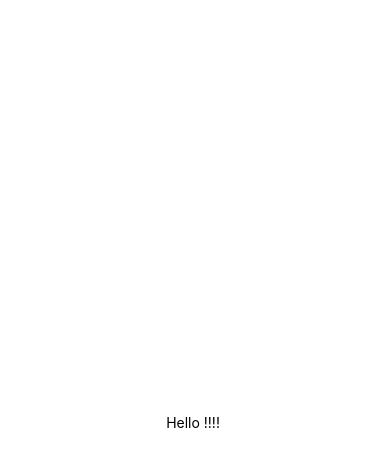
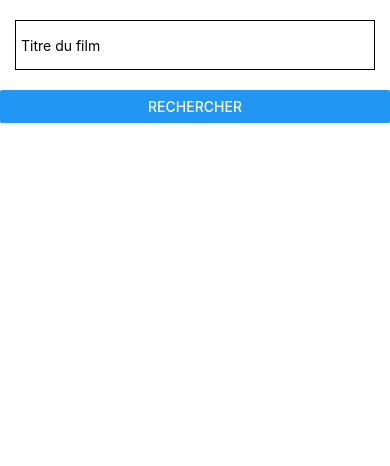
Before and after one commit to CharlesRLG/reactNative, a React Native app: screen / in a window 390 px wide. Shown: the top 466 px of the page. Built offline with nearby package versions, Linux system fonts and the light colour scheme.

Commit message:
ajout d'un bouton de recherche

```diff
--- a/App.js
+++ b/App.js
@@ -1,13 +1,12 @@
 import { StatusBar } from 'expo-status-bar';
 import { StyleSheet, Text, View } from 'react-native';
+import React from 'react'
+import Search from './Components/Search'
 
-export default function App() {
-  return (
-    <View style={styles.container}>
-      <Text>Hello !!!! </Text>
-      <StatusBar style="auto" />
-    </View>
-  );
+export default class App extends React.Component {
+  render() {
+    return <Search />
+  }
 }
 
 const styles = StyleSheet.create({
--- /dev/null
+++ b/Components/Search.js
@@ -0,0 +1,26 @@
+// Components/Search.js
+import React from 'react'
+import { View, TextInput, Button } from 'react-native'
+
+class Search extends React.Component {
+    render() {
+        return (
+            <View style={{ marginTop: 20 }}>
+                <TextInput placeholder='Titre du film'
+                  style={{
+                    marginLeft: 15,
+                    marginRight: 15,
+                    marginBottom: 20,
+                    height: 50,
+                    borderColor: '#000000',
+                    borderWidth: 1,
+                    paddingLeft: 5,
+                  }}
+                  />
+                <Button title='Rechercher' onPress={() => { }}/>
+            </View>
+        )
+    }
+}
+
+export default Search
```
